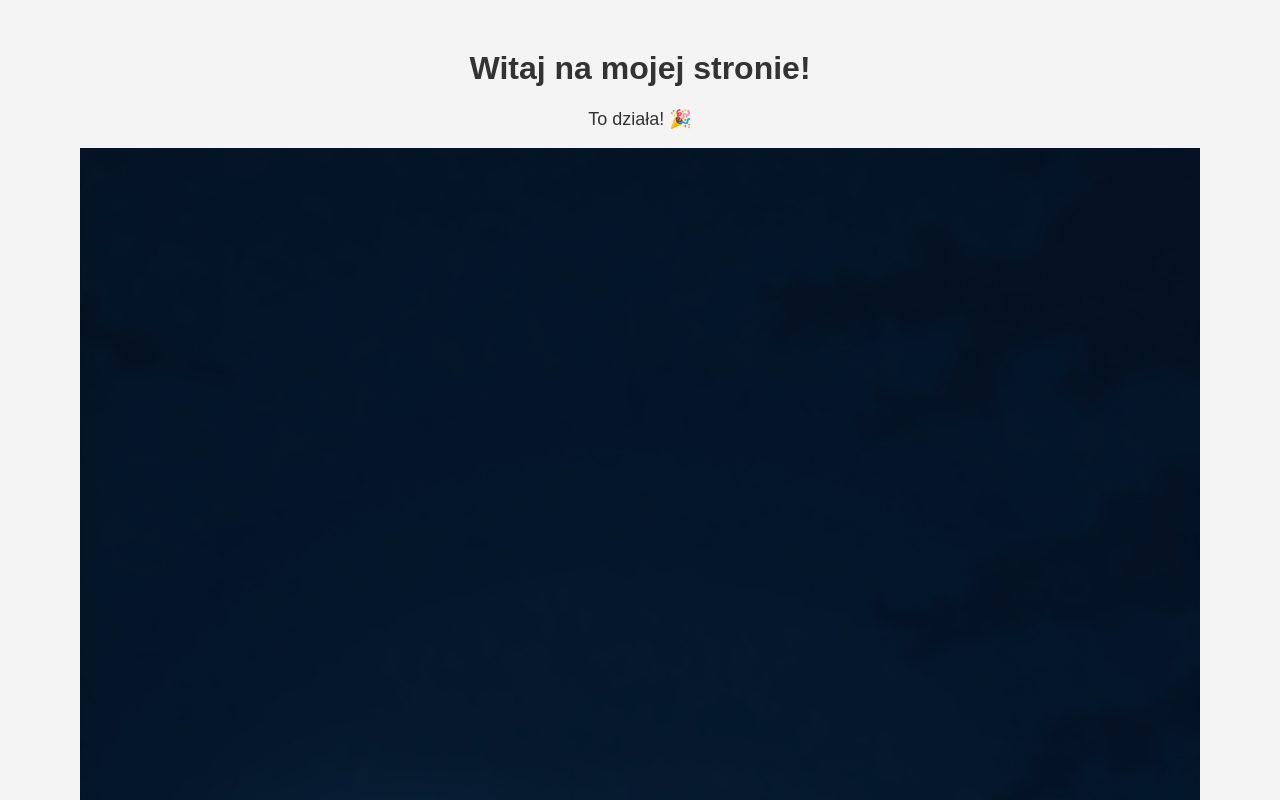
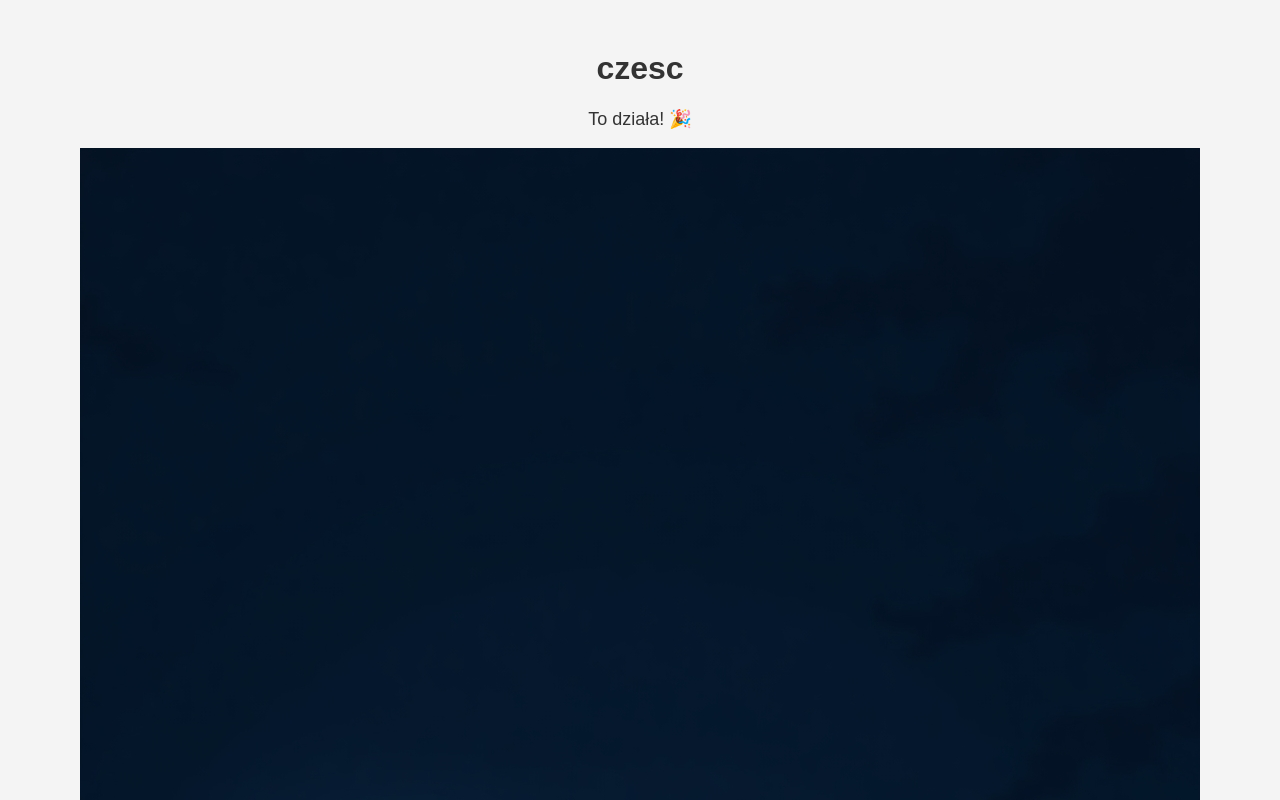
Before and after one commit to tojamvti/tojamvti.github.io, a plain HTML site: page index.html in a window 1280 px wide. Shown: the top 800 px of the page. Drawn offline with Linux system fonts and the light colour scheme.

Commit message:
Aktualizacja strony

```diff
--- a/index.html
+++ b/index.html
@@ -7,7 +7,7 @@
   <link rel="stylesheet" href="styles.css" />
 </head>
 <body>
-  <h1>Witaj na mojej stronie!</h1>
+  <h1>czesc</h1>
   <p>To działa! 🎉</p>
   <img src="images/Reality.jpg" alt="Logo" />
 </body>
```
